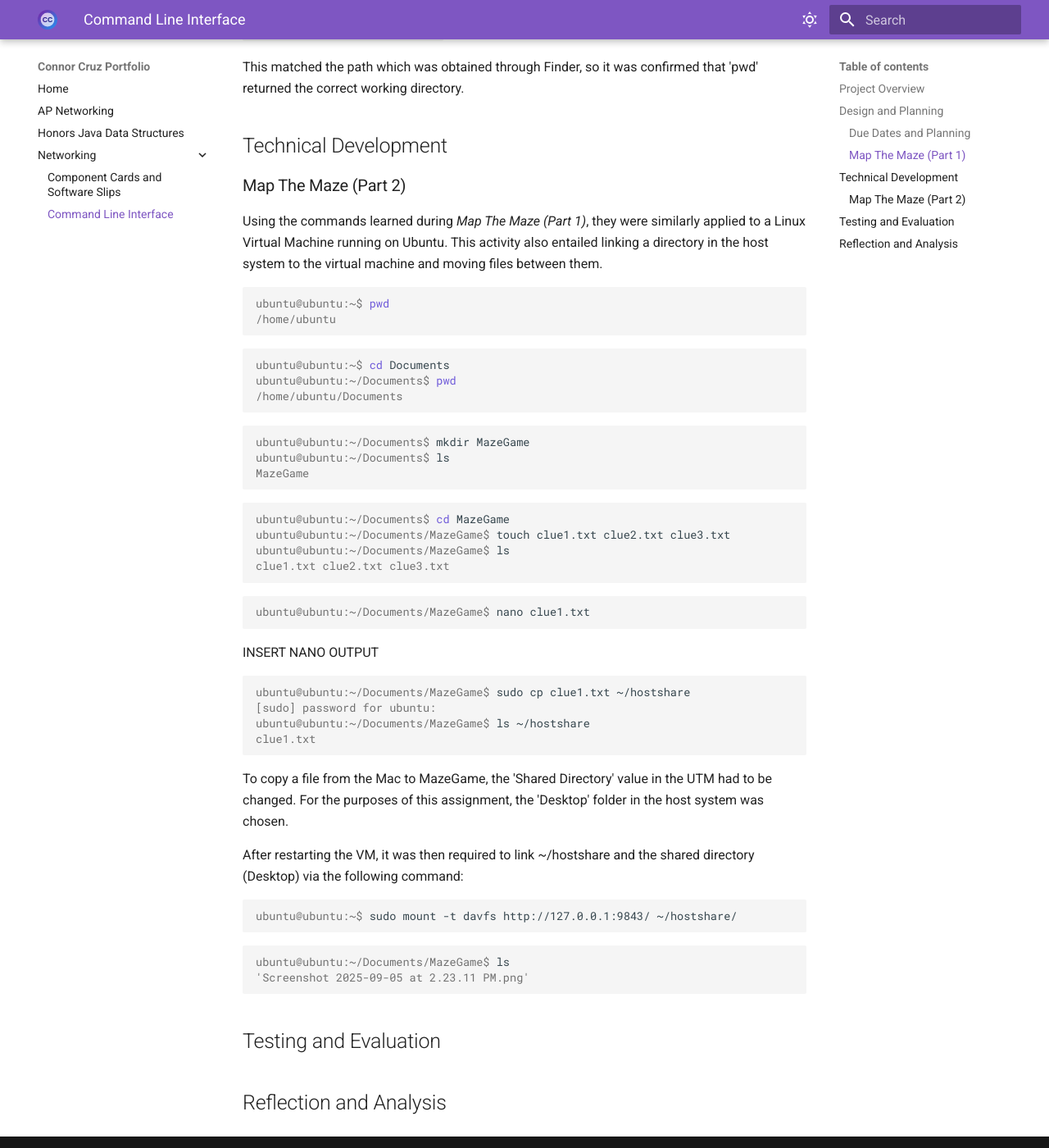
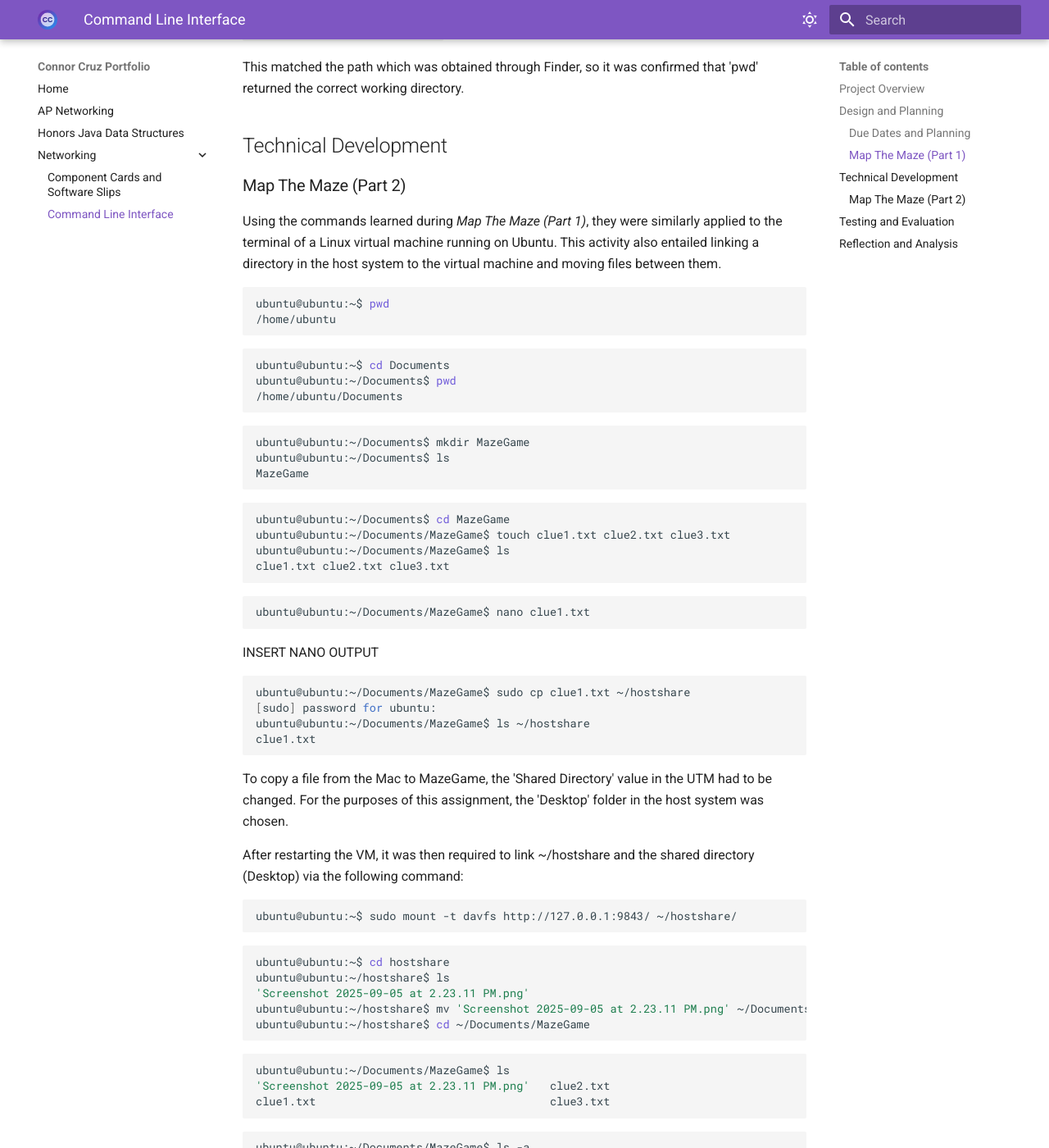
Before and after one commit to connorfcruz/cruz-connor-portfolio, an MkDocs documentation site: the page built from docs/networking/assignment2.md, in a window 1280 px wide and 1400 px high, scrolled down 3229 px. Shown: the whole window at 82% size. Built offline with MkDocs 1.6.1 and Material for MkDocs 9.7.7, drawn with Linux system fonts in a browser that asks for light colours; some of the changed text lies outside the part shown.

Commit message:
Assignment 2 update

````diff
--- a/docs/networking/assignment2.md
+++ b/docs/networking/assignment2.md
@@ -119,39 +119,39 @@ This matched the path which was obtained through Finder, so it was confirmed tha
 
 ### Map The Maze (Part 2)
 
-Using the commands learned during *Map The Maze (Part 1)*, they were similarly applied to a Linux Virtual Machine running on Ubuntu. This activity also entailed linking a directory in the host system to the virtual machine and moving files between them.
+Using the commands learned during *Map The Maze (Part 1)*, they were similarly applied to the terminal of a Linux virtual machine running on Ubuntu. This activity also entailed linking a directory in the host system to the virtual machine and moving files between them.
 
-```console
+```bash
 ubuntu@ubuntu:~$ pwd
 /home/ubuntu
 ```
 
-```console
+```bash
 ubuntu@ubuntu:~$ cd Documents
 ubuntu@ubuntu:~/Documents$ pwd
 /home/ubuntu/Documents
 ```
 
-```console
+```bash
 ubuntu@ubuntu:~/Documents$ mkdir MazeGame
 ubuntu@ubuntu:~/Documents$ ls
 MazeGame
 ```
 
-```console
+```bash
 ubuntu@ubuntu:~/Documents$ cd MazeGame
 ubuntu@ubuntu:~/Documents/MazeGame$ touch clue1.txt clue2.txt clue3.txt
 ubuntu@ubuntu:~/Documents/MazeGame$ ls
 clue1.txt clue2.txt clue3.txt
 ```
 
-```console
+```bash
 ubuntu@ubuntu:~/Documents/MazeGame$ nano clue1.txt
 ```
 
 INSERT NANO OUTPUT
 
-```console
+```bash
 ubuntu@ubuntu:~/Documents/MazeGame$ sudo cp clue1.txt ~/hostshare
 [sudo] password for ubuntu:
 ubuntu@ubuntu:~/Documents/MazeGame$ ls ~/hostshare
@@ -162,13 +162,36 @@ To copy a file from the Mac to MazeGame, the 'Shared Directory' value in the UTM
 
 After restarting the VM, it was then required to link ~/hostshare and the shared directory (Desktop) via the following command:
 
-```console
+```bash
 ubuntu@ubuntu:~$ sudo mount -t davfs http://127.0.0.1:9843/ ~/hostshare/
 ```
 
-```console
+```bash
+ubuntu@ubuntu:~$ cd hostshare
+ubuntu@ubuntu:~/hostshare$ ls
+'Screenshot 2025-09-05 at 2.23.11 PM.png'
+ubuntu@ubuntu:~/hostshare$ mv 'Screenshot 2025-09-05 at 2.23.11 PM.png' ~/Documents/MazeGame
+ubuntu@ubuntu:~/hostshare$ cd ~/Documents/MazeGame
+```
+
+```bash
 ubuntu@ubuntu:~/Documents/MazeGame$ ls
-'Screenshot 2025-09-05 at 2.23.11 PM.png'
+'Screenshot 2025-09-05 at 2.23.11 PM.png'   clue2.txt
+clue1.txt                                   clue3.txt
+```
+
+```bash
+ubuntu@ubuntu:~/Documents/MazeGame$ ls -a
+.   'Screenshot 2025-09-05 at 2.23.11 PM.png'   clue2.txt
+..  clue1.txt                                   clue3.txt
+```
+
+```bash
+ubuntu@ubuntu:~/Documents/MazeGame$ ls -a
+.   .secret.txt                                 clue1.txt   clue3.txt
+..  'Screenshot 2025-09-05 at 2.23.11 PM.png'   clue2.txt
+ubuntu@ubuntu:~/Documents/MazeGame$ cat .secret.txt
+This is secret :O
 ```
 
 ## Testing and Evaluation
````
